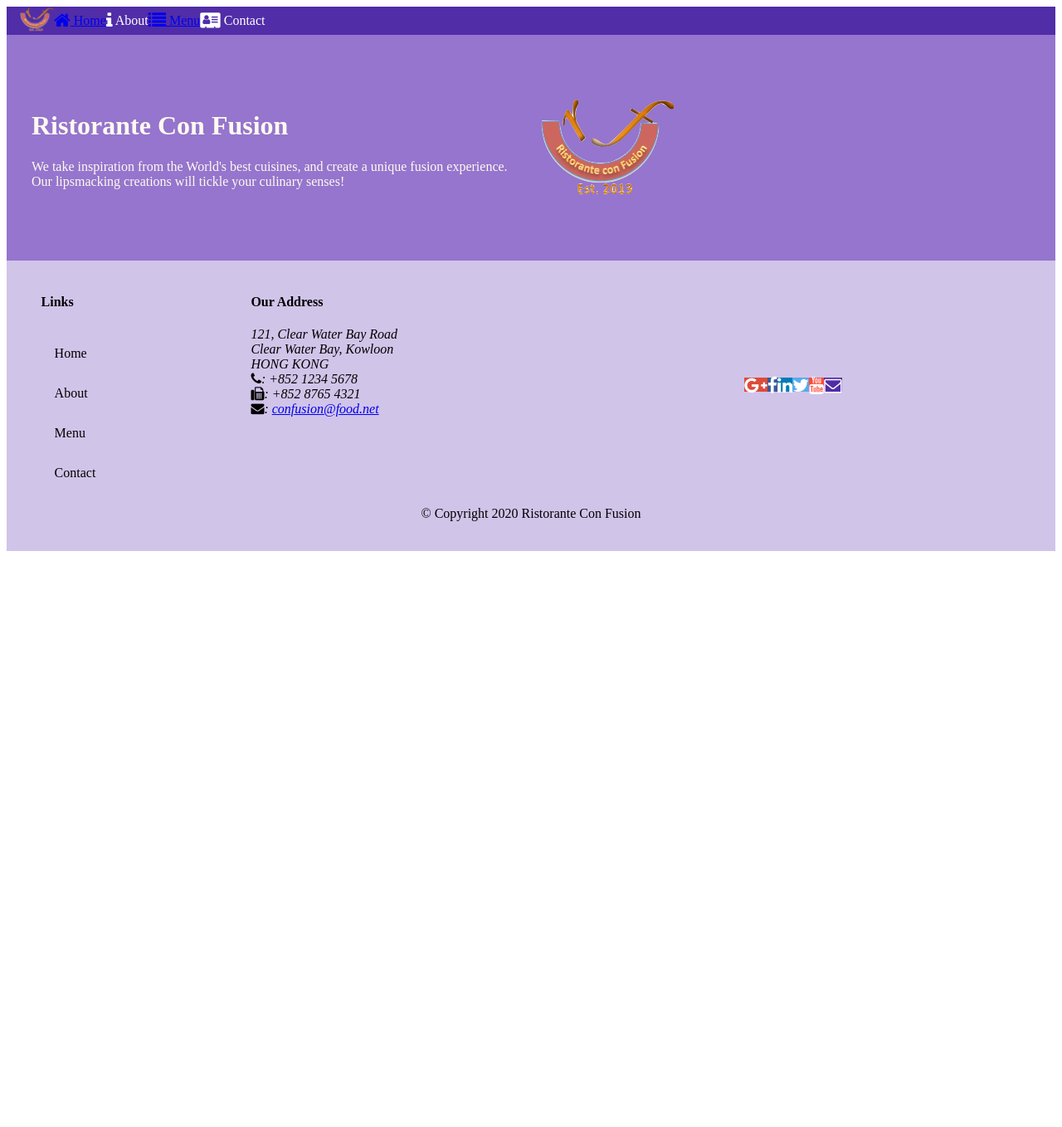
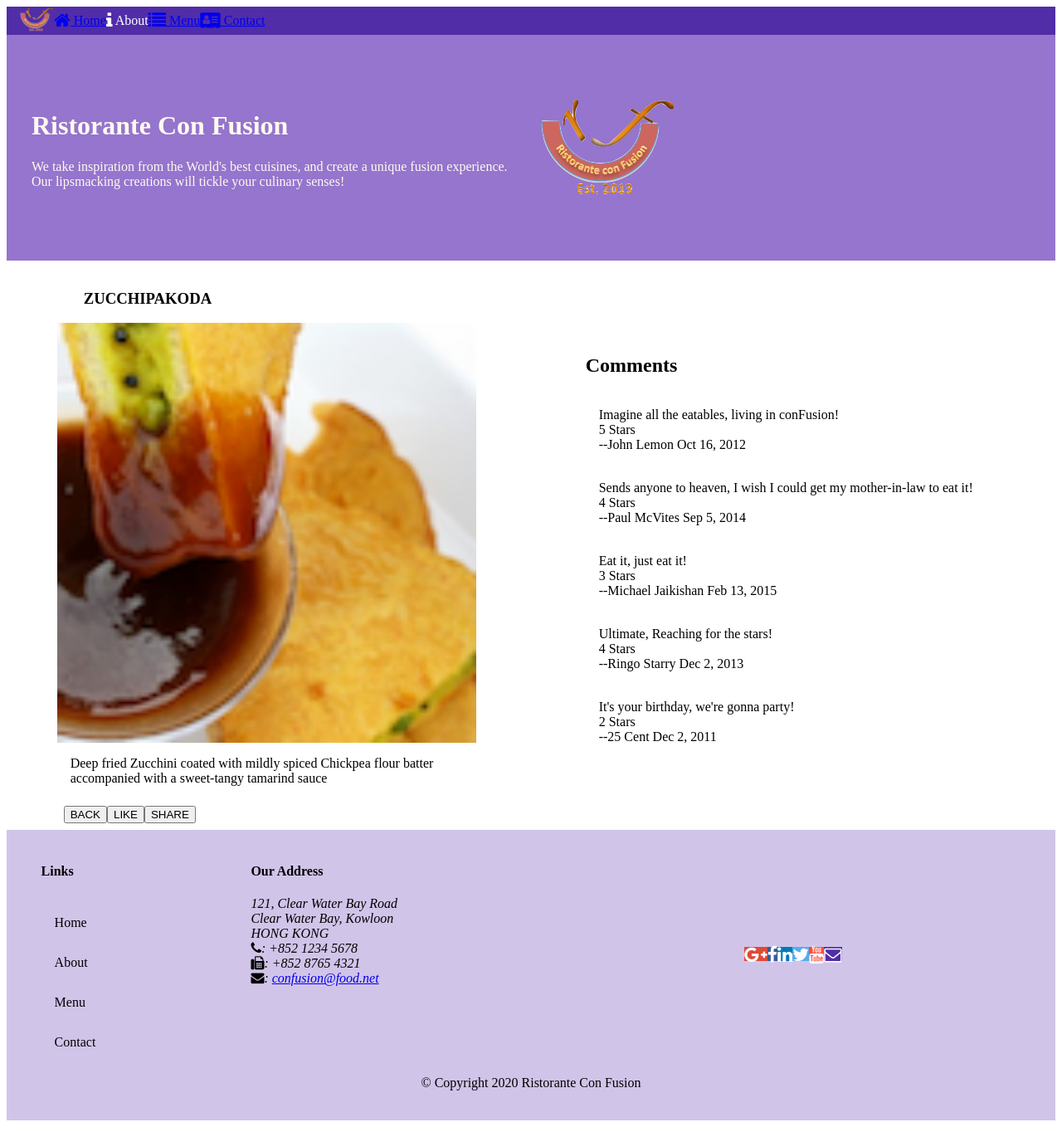
Before and after one commit to samridhiprasad19/my-angular-work, an Angular app: page /dishdetail/1 in a window 1280 px wide. Before the commit this address led to /. Shown: the whole page at 83% size. Before the commit the page ends 800 px from the top, so only its background shows below. Built offline with nearby package versions, Linux system fonts and the light colour scheme.

Commit message:
single page application part2

```diff
--- a/src/app/app-routing/routes.ts
+++ b/src/app/app-routing/routes.ts
@@ -10,5 +10,6 @@ export const routes: Routes = [
   { path: 'home',  component: HomeComponent },
   { path: 'menu',     component: MenuComponent },
   {path:'contactus', component:ContactComponent},
+  { path: 'dishdetail/:id',component: DishdetailComponent },
   { path: '', redirectTo: '/home', pathMatch: 'full' }
 ];
--- a/src/app/dishdetail/dishdetail.component.html
+++ b/src/app/dishdetail/dishdetail.component.html
@@ -1,5 +1,5 @@
 <div class="container"
-    fxLayout="row"
+    fxLayout="row wrap"
     fxLayout.sm="column"
     fxLayout.xs="column"
     fxLayoutAlign.gt-md="space-around center"
@@ -18,6 +18,7 @@
             <p>{{dish.description}}</p>
           </mat-card-content>
           <mat-card-actions>
+            <button mat-button (click)="goBack()">BACK</button>
             <button mat-button>LIKE</button>
             <button mat-button>SHARE</button>
           </mat-card-actions>
--- a/src/app/dishdetail/dishdetail.component.ts
+++ b/src/app/dishdetail/dishdetail.component.ts
@@ -1,6 +1,9 @@
-import { Component, OnInit, Input } from '@angular/core';
+import { Component, OnInit} from '@angular/core';
 import { Dish } from '../shared/dish';
+import { DishService } from '../services/dish.service';
 
+import { Params, ActivatedRoute } from '@angular/router';
+import { Location } from '@angular/common';
 
 @Component({
   selector: 'app-dishdetail',
@@ -8,12 +11,18 @@ import { Dish } from '../shared/dish';
   styleUrls: ['./dishdetail.component.scss']
 })
 export class DishdetailComponent implements OnInit {
-
-  @Input()
   dish: Dish;
-  constructor() { }
+  constructor(private dishservice: DishService,
+    private route: ActivatedRoute,
+    private location: Location) { }
 
   ngOnInit() {
+  const id = this.route.snapshot.params['id'];
+  this.dish = this.dishservice.getDish(id);
+  }
+   goBack(): void {
+    this.location.back();
   }
 
+
 }
--- a/src/app/header/header.component.html
+++ b/src/app/header/header.component.html
@@ -3,7 +3,7 @@
   <a mat-button routerLink="/home"><span class="fa fa-home fa-lg" routerLinkActive="active"></span> Home</a>
   <a mat-button><span class="fa fa-info fa-lg" routerLinkActive="active"></span> About</a>
   <a mat-button routerLink="/menu"><span class="fa fa-list fa-lg" routerLinkActive="active"></span> Menu</a>
-  <a mat-button><span class="fa fa-address-card fa-lg" routerLink="/contactus" routerLinkActive="active"></span> Contact</a>
+  <a mat-button routerLink="/contactus"><span class="fa fa-address-card fa-lg"  routerLinkActive="active"></span> Contact</a>
 </mat-toolbar>
 <div class="container jumbotron"
     fxLayout="row"
--- a/src/app/menu/menu.component.html
+++ b/src/app/menu/menu.component.html
@@ -10,7 +10,7 @@
      <div fxFlex>
 
          <mat-grid-list cols="2" rowheight ="200px">
-           <mat-grid-tile *ngFor="let dish of dishes" (click) = "onSelect(dish)">
+           <mat-grid-tile *ngFor="let dish of dishes" [routerLink]="['/dishdetail', dish.id]">
             <img height ="200px" src={{dish.image}} alt={{dish.name}}>
             <mat-grid-tile-footer>
               <h1> {{dish.name|uppercase}} </h1>
@@ -18,5 +18,5 @@
            </mat-grid-tile>
          </mat-grid-list>
      </div>
-     <app-dishdetail [dish] = "selectedDish"></app-dishdetail>
+
 </div>
```
